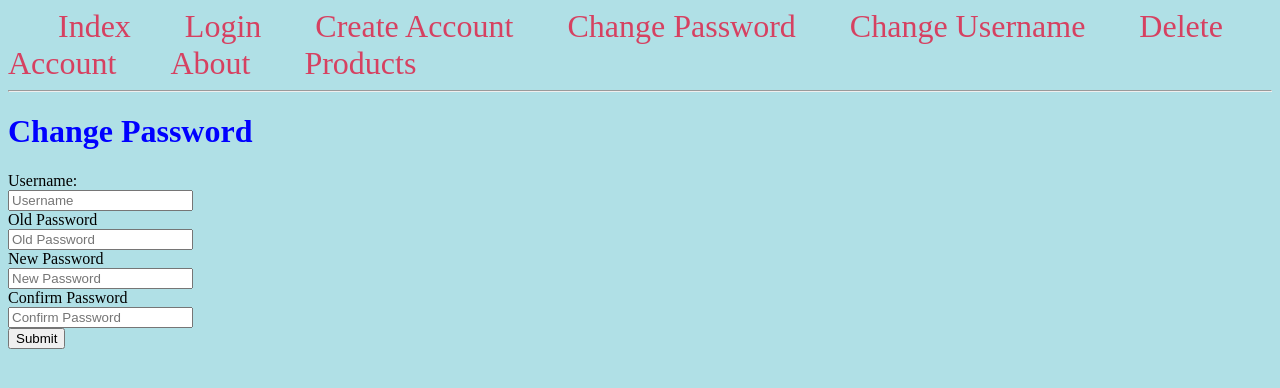
After one commit to AlexanderJohnRobertson/flasktest4, a Flask app: page /changepassword in a window 1280 px wide. The commit adds this page. Shown: the top 388 px of the page. Run offline with Flask 3, Linux system fonts and the light colour scheme; some libraries are stand-ins or nearby versions.

Commit message:
added full account operations

```diff
--- a/app.py
+++ b/app.py
@@ -251,5 +251,143 @@ def testcaptcha():
 
     return render_template("testcaptcha.html")'''
 
+@app.route('/changepassword', methods=['GET', 'POST'])
+def changepassword():
+    #globalUsername = globalUsername
+    if request.method == 'POST':
+        username = request.form['username']
+        password = request.form['password']
+        oldPassword = request.form['oldPassword']
+        confirmPassword = request.form['confirmPassword']
+        if not username:
+            flash('Username is required!')
+        elif not password:
+            flash('Password is required!')
+        else:
+            try:
+                database = r"database.db"
+                conn = None
+                conn = sqlite3.connect(database)
+                cur = conn.cursor()
+                #cur = mysql.connection.cursor()
+                #cur.execute('SELECT * FROM users WHERE username = %s AND password = %s', (username, password))
+                cur.execute('SELECT * FROM users WHERE username = ?', (username,))
+                user = cur.fetchall()
+                usertuple = user[0]
+                userpwd = usertuple[1]
+                print("User:", usertuple)
+                cur.close()
+                if not user or userpwd != oldPassword:
+                    flash('Username does not exist or original password is incorrect!')
+                else:
+                    if password != confirmPassword:
+                        flash('Passwords do not match!')
+                    else:
+                        cur = conn.cursor()
+                        cur.execute('UPDATE users SET password = ? WHERE username = ?', (password, username))
+                        conn.commit()
+                        cur.close()
+                        print(username)
+                        return redirect(url_for('changepasswordsuccess', globalUsername = username))
+            except IndexError:
+                flash('Username or Password is incorrect!')
+
+    return render_template('changepassword.html')
+
+@app.route('/changepasswordsuccess/<globalUsername>')
+def changepasswordsuccess(globalUsername):
+    globalUsername = globalUsername
+    return render_template('changepasswordsuccess.html', globalUsername = globalUsername)
+
+@app.route('/changeusername', methods=['GET', 'POST'])
+def changeusername():
+    #globalUsername = globalUsername
+    if request.method == 'POST':
+        username = request.form['username']
+        newUsername = request.form['newUsername']
+        confirmUsername = request.form['confirmUsername']
+        password = request.form['password']
+        if not username:
+            flash('Username is required!')
+        elif not password:
+            flash('Password is required!')
+        else:
+            try:
+                database = r"database.db"
+                conn = None
+                conn = sqlite3.connect(database)
+                cur = conn.cursor()
+                #cur = mysql.connection.cursor()
+                #cur.execute('SELECT * FROM users WHERE username = %s AND password = %s', (username, password))
+                cur.execute('SELECT * FROM users WHERE username = ?', (username,))
+                user = cur.fetchall()
+                usertuple = user[0]
+                userpwd = usertuple[1]
+                print("User:", usertuple)
+                cur.close()
+                if not user or newUsername != confirmUsername or userpwd != password or not newUsername or not confirmUsername:
+                    flash('Original Username does not exist, usernames do not match or password is incorrect!')
+                else:
+                    cur = conn.cursor()
+                    cur.execute('UPDATE users SET username = ? WHERE username = ?', (newUsername, username))
+                    conn.commit()
+                    cur.close()
+                    print(username)
+                    return redirect(url_for('changeusernamesuccess', globalUsername = newUsername))
+            except IndexError:
+                flash('Username or Password is incorrect!')
+
+    return render_template('changeusername.html')
+
+@app.route('/changeusernamesuccess/<globalUsername>')
+def changeusernamesuccess(globalUsername):
+    globalUsername = globalUsername
+    return render_template('changeusernamesuccess.html', globalUsername = globalUsername)
+
+@app.route('/deleteaccount', methods=['GET', 'POST'])
+def deleteaccount():
+    #globalUsername = globalUsername
+    if request.method == 'POST':
+        username = request.form['username']
+        password = request.form['password']
+        confirmPassword = request.form['confirmPassword']
+        if not username:
+            flash('Username is required!')
+        elif not password:
+            flash('Password is required!')
+        else:
+            try:
+                database = r"database.db"
+                conn = None
+                conn = sqlite3.connect(database)
+                cur = conn.cursor()
+                #cur = mysql.connection.cursor()
+                #cur.execute('SELECT * FROM users WHERE username = %s AND password = %s', (username, password))
+                cur.execute('SELECT * FROM users WHERE username = ?', (username,))
+                user = cur.fetchall()
+                usertuple = user[0]
+                userpwd = usertuple[1]
+                print("User:", usertuple)
+                cur.close()
+                if not user or userpwd != password or password != confirmPassword or not password or not confirmPassword:
+                    flash('Username does not exist or password is incorrect!')
+                else:
+                    cur = conn.cursor()
+                    cur.execute('DELETE FROM users WHERE username = ?', (username,))
+                    conn.commit()
+                    cur.close()
+                    print(username)
+                    return redirect(url_for('deleteaccountsuccess', globalUsername = username))
+            except IndexError:
+                flash('Username or Password is incorrect!')
+
+    return render_template('deleteaccount.html')
+
+@app.route('/deleteaccountsuccess/<globalUsername>')
+def deleteaccountsuccess(globalUsername):
+    globalUsername = globalUsername
+    return render_template('deleteaccountsuccess.html', globalUsername = globalUsername)
+
+
 if __name__ == '__main__':
     app.run(debug=True)
--- a/templates/base.html
+++ b/templates/base.html
@@ -12,7 +12,7 @@
         }
         nav a {
             color: #d64161;
-            font-size: 3em;
+            font-size: 2em;
             margin-left: 50px;
             text-decoration: none;
         }
@@ -37,6 +37,9 @@
         <a href="{{ url_for('index') }}">Index</a>
         <a href="{{ url_for('login') }}">Login</a>
         <a href="{{ url_for('createaccount') }}">Create Account</a>
+        <a href="{{ url_for('changepassword') }}">Change Password</a>
+        <a href="{{ url_for('changeusername') }}">Change Username</a>
+        <a href="{{ url_for('deleteaccount') }}">Delete Account</a>
         <a href="{{ url_for('index') }}">About</a>
         <a href="{{ url_for('products') }}">Products</a>
 
--- /dev/null
+++ b/templates/changepassword.html
@@ -0,0 +1,38 @@
+{% extends 'base.html' %}
+
+{% block content %}
+    <h1>{% block title %} Change Password {% endblock %}</h1>
+
+    <form method="post">
+        <label for="title">Username:</label>
+        <br>
+        <input type="text" name="username"
+               placeholder="Username"
+               value="{{ request.form['username'] }}"></input>
+        <br>
+
+        <label for="oldPassword">Old Password</label>
+        <br>
+        <input type="password" name="oldPassword"
+               placeholder="Old Password"
+               value="{{ request.form['oldPassword'] }}">
+        <br>
+        <label for="password">New Password</label>
+        <br>
+        <input type="password" name="password"
+               placeholder="New Password"
+               value="{{ request.form['password'] }}">
+        <br>
+        <label for="confirmPassword">Confirm Password</label>
+        <br>
+        <input type="password" name="confirmPassword"
+               placeholder="Confirm Password"
+               value="{{ request.form['password'] }}">
+        <br>
+
+        <button type="submit">Submit</button>
+    </form>
+
+
+    </form>
+{% endblock %}
```
Also changed, not shown: templates/changepasswordsuccess.html (added, +15 -0 lines), templates/changeusername.html (added, +38 -0 lines), templates/changeusernamesuccess.html (added, +15 -0 lines), templates/deleteaccount.html (added, +33 -0 lines), templates/deleteaccountsuccess.html (added, +15 -0 lines), database.db.
